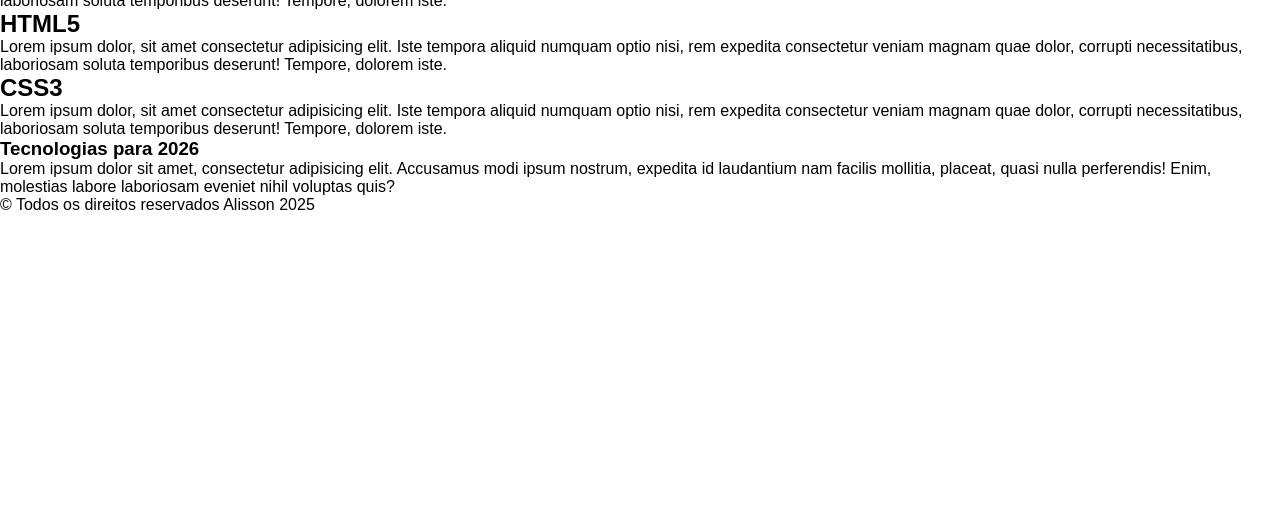
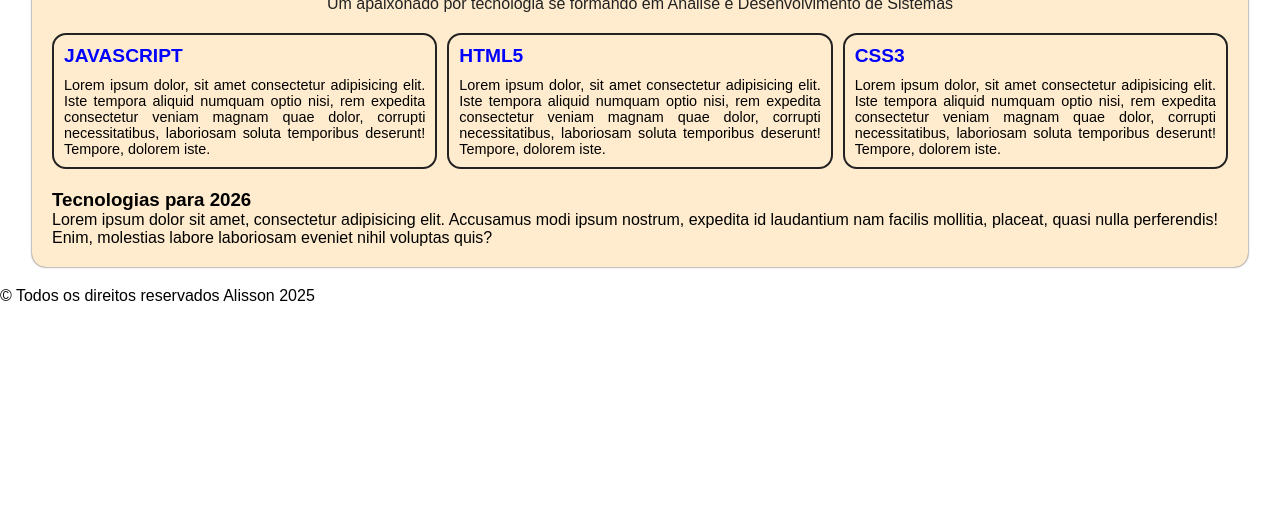
Before and after one commit to AlissonRibeiro325/Area-de-estudos-frontend, a plain HTML site: page Segunda-feira/sobre_min/index.html in a window 1280 px wide. Shown: the part 271-800 px from the top of the page. Drawn offline with Linux system fonts and the light colour scheme.

Commit message:
Base
Fortalecendo base html e css.

```diff
--- a/Segunda-feira/sobre_min/assets/css/estilo.css
+++ b/Segunda-feira/sobre_min/assets/css/estilo.css
@@ -20,7 +20,7 @@ header {
     display: flex;
     justify-content: space-between;
     align-items: center;
-    box-shadow: 0 0 2px rgba(0, 0, 0, 0.1);
+    box-shadow: 0 0 2px rgba(0, 0, 0, 0.9);
 }
 
 header h1 {
@@ -40,10 +40,60 @@ header nav ul {
 header nav ul li a {
     text-decoration: none;
     color: #222;
-    transition: font-size 0.25s, color 0.25s;
+    transition: font-size 0.25s ease, color 0.25s;
 }
 
 header nav ul li a:hover {
     color: white;
     font-size: 1.15rem;
 }
+
+main {
+    width: 95vw;
+    margin: auto;
+    padding: 20px;
+    background-color: blanchedalmond;
+    box-shadow: 0 0 2px #222;
+    margin-bottom: 20px;
+    border-radius: 14px;
+}
+
+.perfil {
+    text-align: center;
+    margin: 20px auto;
+    border-bottom: #222;
+}
+
+.perfil h1 {
+    margin-bottom: 10px;
+    font-size: 2.5rem;
+}
+
+.perfil p {
+    color: #222;
+    font-weight: 400;
+}
+
+.habilidades {
+    display: flex;
+    gap: 10px;
+    margin-bottom: 20px;
+}
+
+.habilidades .tools {
+    border: 2px solid #222;
+    padding: 10px;
+    border-radius: 14px;
+}
+
+.habilidades .tools h2 {
+    font-size: 1.2rem;
+    color: blue;
+    margin-bottom: 10px;
+}
+
+.habilidades .tools p {
+    font-size: .9rem;
+    font-weight: 500;
+    text-align: justify;
+}
```
